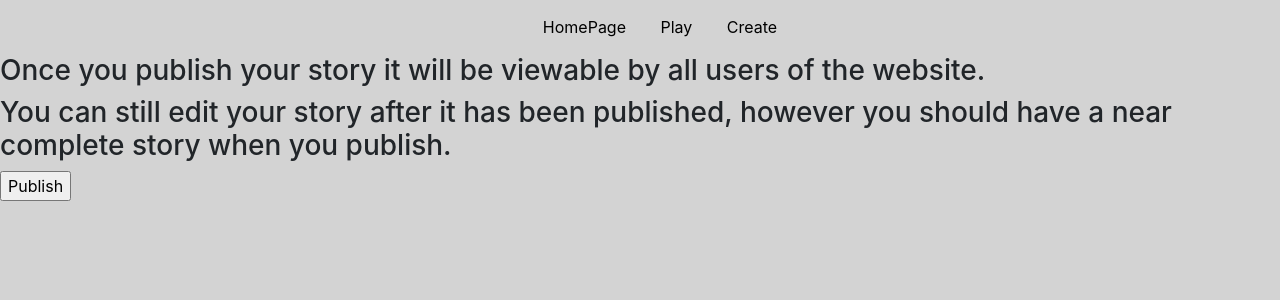
After one commit to JimmyPhas/CS416TextAdv, a Django app: page /AdvAPP/authen/publish/1/ in a window 1280 px wide. The commit adds this page. Shown: the top 300 px of the page. Run offline with Django 3.2, Linux system fonts and the light colour scheme; some libraries are stand-ins or nearby versions.

Commit message:
Publish implemented

```diff
--- a/AdvAPP/views.py
+++ b/AdvAPP/views.py
@@ -6,7 +6,7 @@ from django.contrib.auth.models import User, auth
 
 from .models import Stories, AdventureText, ChoiceText
 from .forms import StoryForm, ChoiceForm
-# Create your views here.
+# Cre  ate your views here.
 
 def home(request):
     template = loader.get_template('homepage.html')
--- a/authen/urls.py
+++ b/authen/urls.py
@@ -10,11 +10,13 @@ urlpatterns = [
     path('login/', views.login, name='login'),
     path('logout/', views.logout, name='logout'),
     path('stories/', views.user_stories, name='user_stories'),
-    path('create', views.userCreate, name='user_create'),
+    path('create/', views.userCreate, name='user_create'),
+    path('create/<int:story_id>/<int:text_id>', views.user_add, name='user_add'),
     path('edit/<str:story_title>/', views.user_edit, name='user_edit'),
     path('update/<str:up_type>/<int:id>', views.user_update, name='user_update'),
     path('delete/<str:del_type>/<int:id>', views.user_delete, name='user_delete'),
     path('homepage/', views.homepage, name='auth_homepage'),
     path('play/', views.play, name="auth_play"),
-    path('<int:result_text>/', views.playing, name='playing')
+    path('<int:result_text>/', views.playing, name='playing'),
+    path('publish/<int:story_id>/', views.publish, name="publish")
 ]
--- a/authen/views.py
+++ b/authen/views.py
@@ -4,6 +4,7 @@ from django.shortcuts import render, redirect, HttpResponse
 from django.contrib.auth.models import User, auth
 from django.template import loader
 from AdvAPP.models import Stories, AdventureText, ChoiceText
+from . import views
 
 def register(request):
     if request.method == 'POST':
@@ -18,20 +19,20 @@ def register(request):
             if User.objects.filter(username = user).exists():
                 print("Username is taken, must be unique")
                 messages.info(request, 'Username is taken, must be unique')
-                return redirect('register')
+                return redirect('AdvAPP:authen:register')
             elif User.objects.filter(email = e_mail).exists():
                 print("Email is taken, must be unique")
                 messages.info(request, 'Email is taken, must be unique')
-                return redirect('register')
+                return redirect('AdvAPP:authen:register')
             else:
                 User.objects.create_user(first_name=firstname, last_name=lastname, email=e_mail, username=user, password=password1)
                 print("A user has been created!")
         else:
             print("Passwords do not match!")
             messages.info(request, 'Passwords do not match!')
-            return redirect('register')
+            return redirect('AdvAPP:authen:register')
 
-        return redirect('AdvAPP:homepage')
+        return redirect('AdvAPP:authen:auth_homepage')
 
     else:
         return render(request, 'authen/register.html')
@@ -48,7 +49,7 @@ def login(request):
             return redirect('AdvAPP:authen:user_stories')
         else:
             messages.info(request, 'Invalid credentials')
-            return redirect('login')
+            return redirect('AdvAPP:authen:login')
     else:
         return render(request, 'authen/login.html')
 
@@ -84,7 +85,8 @@ def userCreate(request):
             start_text = AdventureText.objects.create(story=new_story, adv_text=intro_text)
             first_text = AdventureText.objects.create(story=new_story, adv_text=next_text)
             ChoiceText.objects.create(choice_text='Start', choice_of=start_text, result_text=first_text.pk)
-            return render(request, 'playing.html', {'adventureText': start_text})
+            return redirect('AdvAPP:authen:playing', start_text.id)
+            #return render(request, 'playing.html', {'adventureText': start_text})
     else:
         return render(request, 'authen/usercreate.html')
 
@@ -176,3 +178,24 @@ def playing(request, result_text):
     except AdventureText.DoesNotExist:
         raise Http404("Story does not exist")
     return render(request, 'playing.html', {'adventureText': adventureText})
+
+def user_add(request, story_id, text_id):
+    if request.method == 'POST':
+        story = Stories.objects.get(pk=story_id)
+        prev_text = AdventureText.objects.get(pk=text_id)
+        new_text = request.POST.get("text_input")
+        new_choice = request.POST.get("text_result")
+        adventure_text = AdventureText.objects.create(story=story, adv_text=new_text)
+        choice_to = ChoiceText.objects.create(choice_text=new_choice, choice_of=prev_text, result_text=adventure_text.id)
+        return redirect('AdvAPP:authen:playing', adventure_text.id)
+    else:
+        return render(request, 'authen/useradd.html',{'story_id':story_id, 'text_id':text_id})
+
+def publish(request, story_id):
+    if request.method == 'POST':
+        story = Stories.objects.get(pk=story_id)
+        story.published = True
+        story.save()
+        return redirect('AdvAPP:authen:auth_play')
+    else:
+        return render(request, 'authen/publish.html',{'story_id':story_id})
--- a/templates/authen/login.html
+++ b/templates/authen/login.html
@@ -9,7 +9,7 @@
             Password:<input type="password" name="password" placeholder="Password"><br><br>
             <input type="submit" value="Login">
             <br><br>
-            <button><a href="../authen/register/">Register</a></button>
+            <button><a href="{% url 'AdvAPP:authen:register' %}">Register</a></button>
         </form>
    </div>
 {% endblock %}
--- /dev/null
+++ b/templates/authen/publish.html
@@ -0,0 +1,11 @@
+{% extends 'base.html' %}
+
+{% block nav %}{% include 'navbar.html' %}{% endblock %}
+{% block content %}
+    <h3>Once you publish your story it will be viewable by all users of the website.</h3>
+    <h3>You can still edit your story after it has been published, however you should have a near complete story when you publish.</h3>
+    <form action="{% url 'AdvAPP:authen:publish' %}" method="post">
+    {% csrf_token %}
+    <input type="submit" value="Publish">
+    </form>
+{% endblock %}
--- a/templates/play.html
+++ b/templates/play.html
@@ -12,6 +12,7 @@
     {% if stories_list %}
         <ul>
         {% for id, value in my_dict.items %}
+            {% if value.published %}
             <form action="../edit/{{value}}" method="get">
             {% if user.is_authenticated %}
                 <li><a href="/AdvAPP/authen/{{ id }}/">{{ value }} by: {{ value.author }}</a></li>
@@ -23,6 +24,7 @@
                 <li><a href="/AdvAPP/{{ id }}/">{{ value }} by: {{ value.author }}</a></li>
             {% endif %}
             </form>
+            {% endif %}
             <br>
         {% endfor %}
         </ul>
--- a/templates/playing.html
+++ b/templates/playing.html
@@ -18,7 +18,9 @@
         <br>
         {% if user.is_authenticated %}
             {% if user.username == adventureText.story.author %}
-            <a href="/AdvAPP/create/{{ adventureText.story.pk }}/{{ adventureText.pk }}">Add new Option</a>
+                {% if adventureText.choice_set.result_text != "Start" %}
+                <a href="/AdvAPP/authen/create/{{ adventureText.story.pk }}/{{ adventureText.pk }}">Add new Option</a>
+                {% endif %}
             {% endif %}
         {% endif %}
 
```
Also changed, not shown: templates/authen/useradd.html (+7 -8 lines), templates/authen/useredit.html (+7 -0 lines), db.sqlite3.
